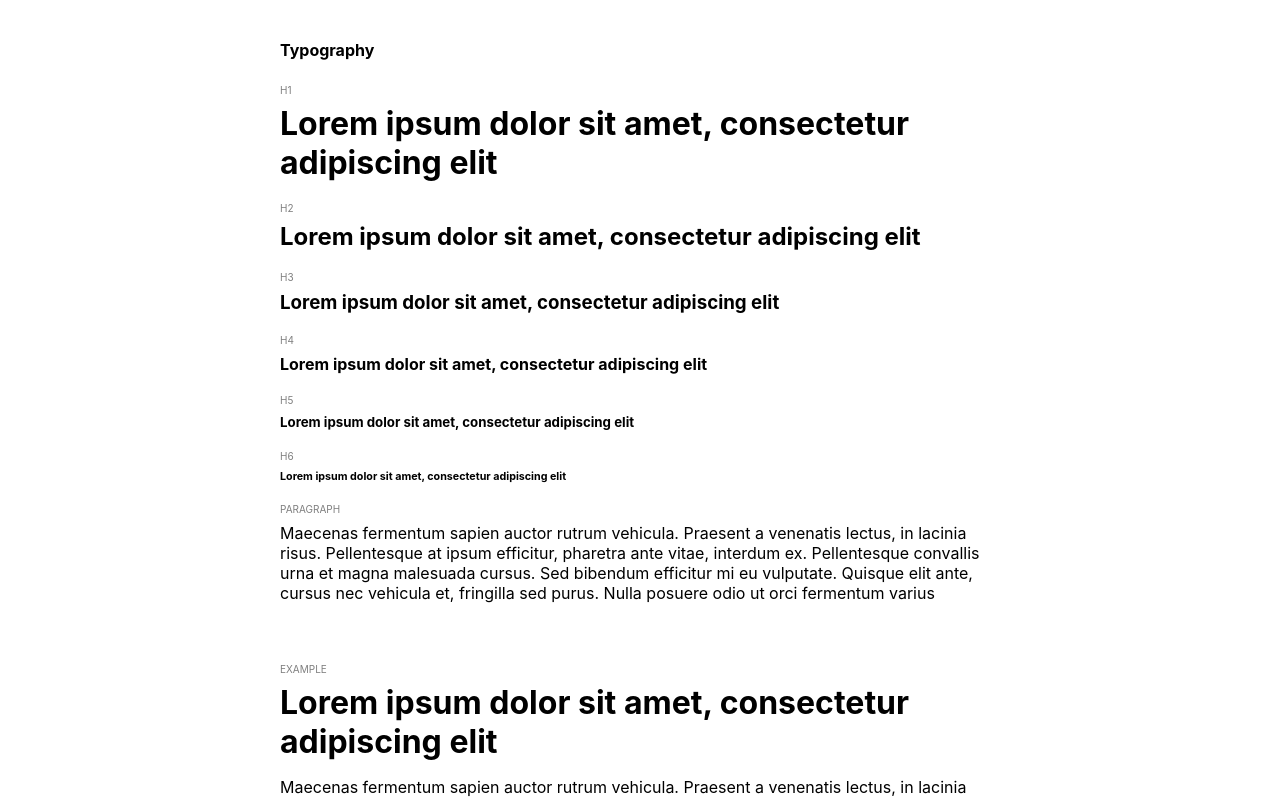
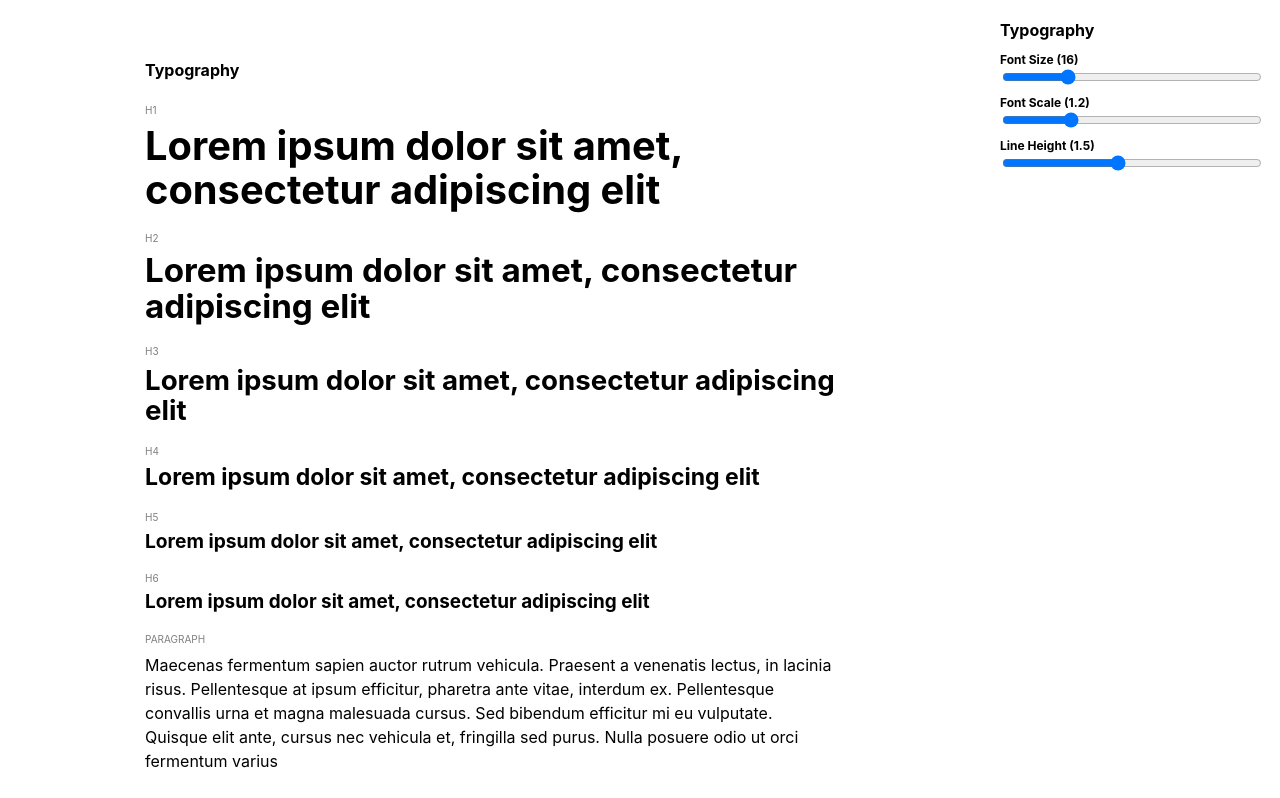
Before and after one commit to ItsJonQ/wp-gs-editor-x, a React (Create React App) app: page / in a window 1280 px wide. Shown: the top 798 px of the page. Built offline with nearby package versions, Linux system fonts and the light colour scheme.

Commit message:
Update UI

```diff
--- a/src/App.js
+++ b/src/App.js
@@ -8,30 +8,76 @@ function App() {
 		styles,
 		fontSize,
 		fontScale,
+		lineHeight,
 		setFontScale,
 		setFontSize,
+		setLineHeight,
 	} = useStyles();
+
+	const createInputHandler = fn => event => fn(event.target.value);
+	const handleOnChangeFontSize = createInputHandler(setFontSize);
+	const handleOnChangeFontScale = createInputHandler(setFontScale);
+	const handleOnChangeLineHeight = createInputHandler(setLineHeight);
+
 	return (
-		<>
+		<Editor>
 			<Global styles={styles} />
 			<Container>
-				<Section title="Typography">
-					<Typography />
-				</Section>
+				<ScrollableContent>
+					<Content>
+						<Section title="Typography">
+							<Typography />
+						</Section>
+					</Content>
+				</ScrollableContent>
 			</Container>
-		</>
+			<Sidebar>
+				<ScrollableContent>
+					<SidebarPanel title="Typography">
+						<RangeControl
+							label="Font Size"
+							onChange={handleOnChangeFontSize}
+							value={fontSize}
+							min="11"
+							max="32"
+						/>
+						<RangeControl
+							label="Font Scale"
+							onChange={handleOnChangeFontScale}
+							value={fontScale}
+							min="1.1"
+							max="1.5"
+							step="0.025"
+						/>
+						<RangeControl
+							label="Line Height"
+							onChange={handleOnChangeLineHeight}
+							value={lineHeight}
+							min="1.1"
+							max="2"
+							step="0.05"
+						/>
+					</SidebarPanel>
+				</ScrollableContent>
+			</Sidebar>
+		</Editor>
 	);
 }
 
 const useStyles = () => {
 	const [fontSize, setFontSize] = useState(16);
 	const [fontScale, setFontScale] = useState(1.2);
+	const [lineHeight, setLineHeight] = useState(1.5);
 	const [styles, setStyles] = useState("");
 	const prevStyle = useRef("");
 
 	let nextStyle = [":root {"];
 
+	const titleLineHeight = (lineHeight * 0.7334).toFixed(2);
+
 	nextStyle.push(`--wp-font-size: ${fontSize}px;`);
+	nextStyle.push(`--wp-font-title-line-height: ${titleLineHeight};`);
+	nextStyle.push(`--wp-font-line-height: ${lineHeight};`);
 
 	const typeSizes = {
 		h1: 5,
@@ -63,13 +109,80 @@ const useStyles = () => {
 		setFontSize,
 		fontScale,
 		setFontScale,
+		lineHeight,
+		setLineHeight,
 	};
 };
 
+function RangeControl({ label, value, ...props }) {
+	return (
+		<Label>
+			<LabelText>
+				{label} ({value})
+			</LabelText>
+			<input type="range" {...props} value={value} />
+		</Label>
+	);
+}
+
+function SidebarPanel({ title, children }) {
+	return (
+		<Panel>
+			<PanelTitle>{title}</PanelTitle>
+			{children}
+		</Panel>
+	);
+}
+
+const Editor = styled.div`
+	display: flex;
+	height: 100vh;
+	position: relative;
+	width: 100%;
+`;
+
 const Container = styled.div`
+	flex: 1;
+	height: 100%;
+`;
+
+const Content = styled.div`
 	margin: auto;
 	max-width: 720px;
 	padding: 0 15px 20vh;
 `;
 
+const Sidebar = styled.div`
+	width: 300px;
+	height: 100%;
+`;
+
+const ScrollableContent = styled.div`
+	height: 100%;
+	padding: 20px;
+	overflow-y: auto;
+`;
+
+const Label = styled.label`
+	display: block;
+	margin: 0 0 10px;
+	input {
+		display: block;
+		width: 100%;
+	}
+`;
+
+const LabelText = styled.div`
+	font-size: 12px;
+	font-weight: bold;
+`;
+
+const Panel = styled.div`
+	margin-bottom: 32px;
+`;
+const PanelTitle = styled.div`
+	font-weight: bold;
+	margin-bottom: 12px;
+`;
+
 export default App;
--- a/src/components/Typography.js
+++ b/src/components/Typography.js
@@ -8,7 +8,7 @@ const bodyContent =
 
 export const Typography = () => {
 	return (
-		<>
+		<StyledContainer>
 			<Break>
 				<Heading as="h1" />
 				<Heading as="h2" />
@@ -21,7 +21,7 @@ export const Typography = () => {
 			<Break>
 				<Example />
 			</Break>
-		</>
+		</StyledContainer>
 	);
 };
 
@@ -61,6 +61,41 @@ const Example = () => {
 	);
 };
 
+const StyledContainer = styled.div`
+	h1 {
+		font-size: var(--wp-font-size-h1);
+	}
+	h2 {
+		font-size: var(--wp-font-size-h2);
+	}
+	h3 {
+		font-size: var(--wp-font-size-h3);
+	}
+	h4 {
+		font-size: var(--wp-font-size-h4);
+	}
+	h5 {
+		font-size: var(--wp-font-size-h5);
+	}
+	h6 {
+		font-size: var(--wp-font-size-h6);
+	}
+	p {
+		font-size: var(--wp-font-size-body);
+	}
+	h1,
+	h2,
+	h3,
+	h4,
+	h5,
+	h6 {
+		line-height: var(--wp-font-title-line-height);
+	}
+	p {
+		line-height: var(--wp-font-line-height);
+	}
+`;
+
 const TextWrapper = styled.div`
 	padding: 0 0 20px;
 `;
--- a/src/index.css
+++ b/src/index.css
@@ -1,13 +1,17 @@
+* {
+	box-sizing: border-box;
+}
+
 body {
-  margin: 0;
-  font-family: -apple-system, BlinkMacSystemFont, 'Segoe UI', 'Roboto', 'Oxygen',
-    'Ubuntu', 'Cantarell', 'Fira Sans', 'Droid Sans', 'Helvetica Neue',
-    sans-serif;
-  -webkit-font-smoothing: antialiased;
-  -moz-osx-font-smoothing: grayscale;
+	margin: 0;
+	font-family: -apple-system, BlinkMacSystemFont, "Segoe UI", "Roboto",
+		"Oxygen", "Ubuntu", "Cantarell", "Fira Sans", "Droid Sans",
+		"Helvetica Neue", sans-serif;
+	-webkit-font-smoothing: antialiased;
+	-moz-osx-font-smoothing: grayscale;
 }
 
 code {
-  font-family: source-code-pro, Menlo, Monaco, Consolas, 'Courier New',
-    monospace;
+	font-family: source-code-pro, Menlo, Monaco, Consolas, "Courier New",
+		monospace;
 }
```
Also changed, not shown: src/App.css (deleted, +0 -38 lines), 1 other file (tests, documents, lock files or other folders).
